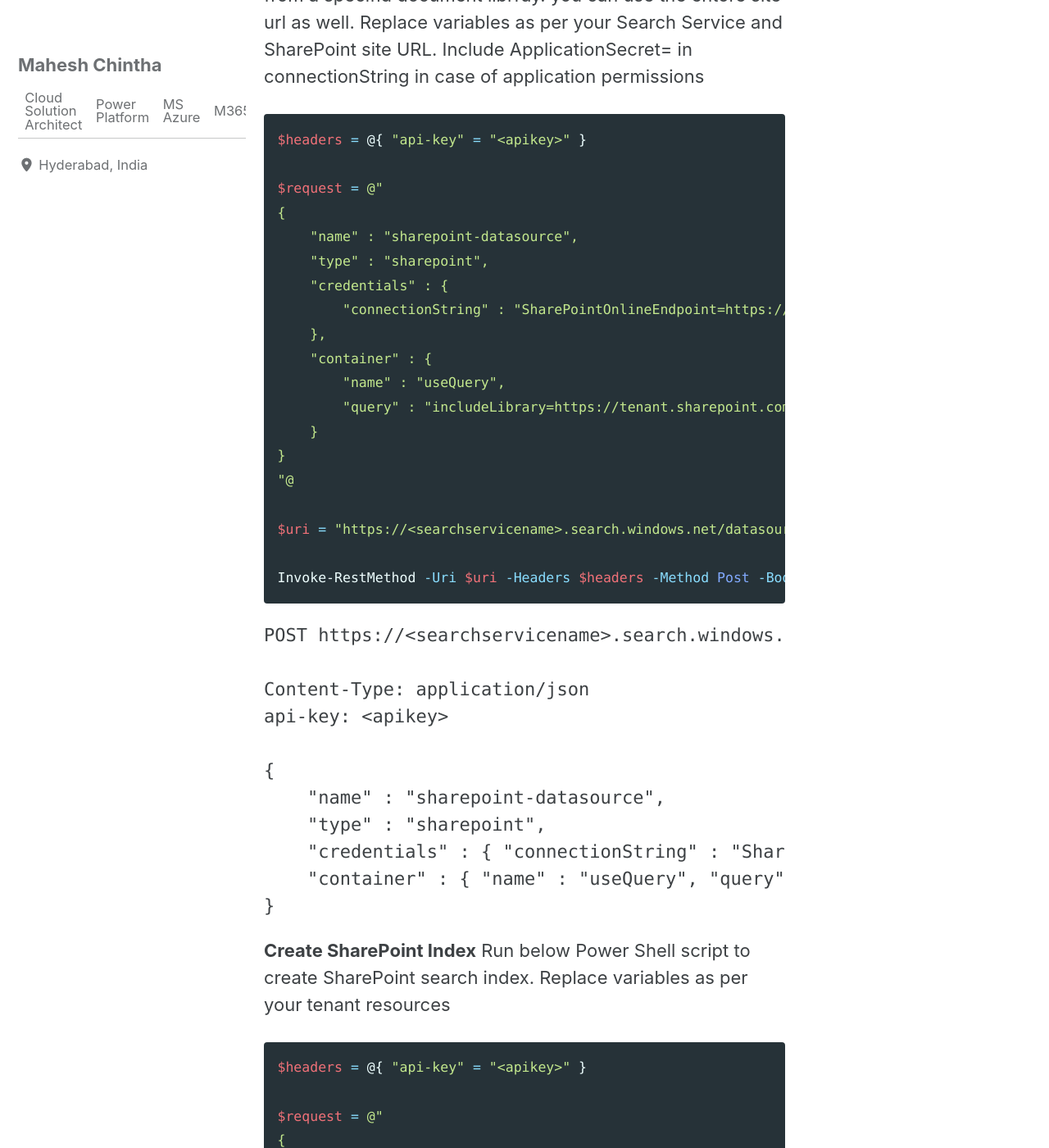
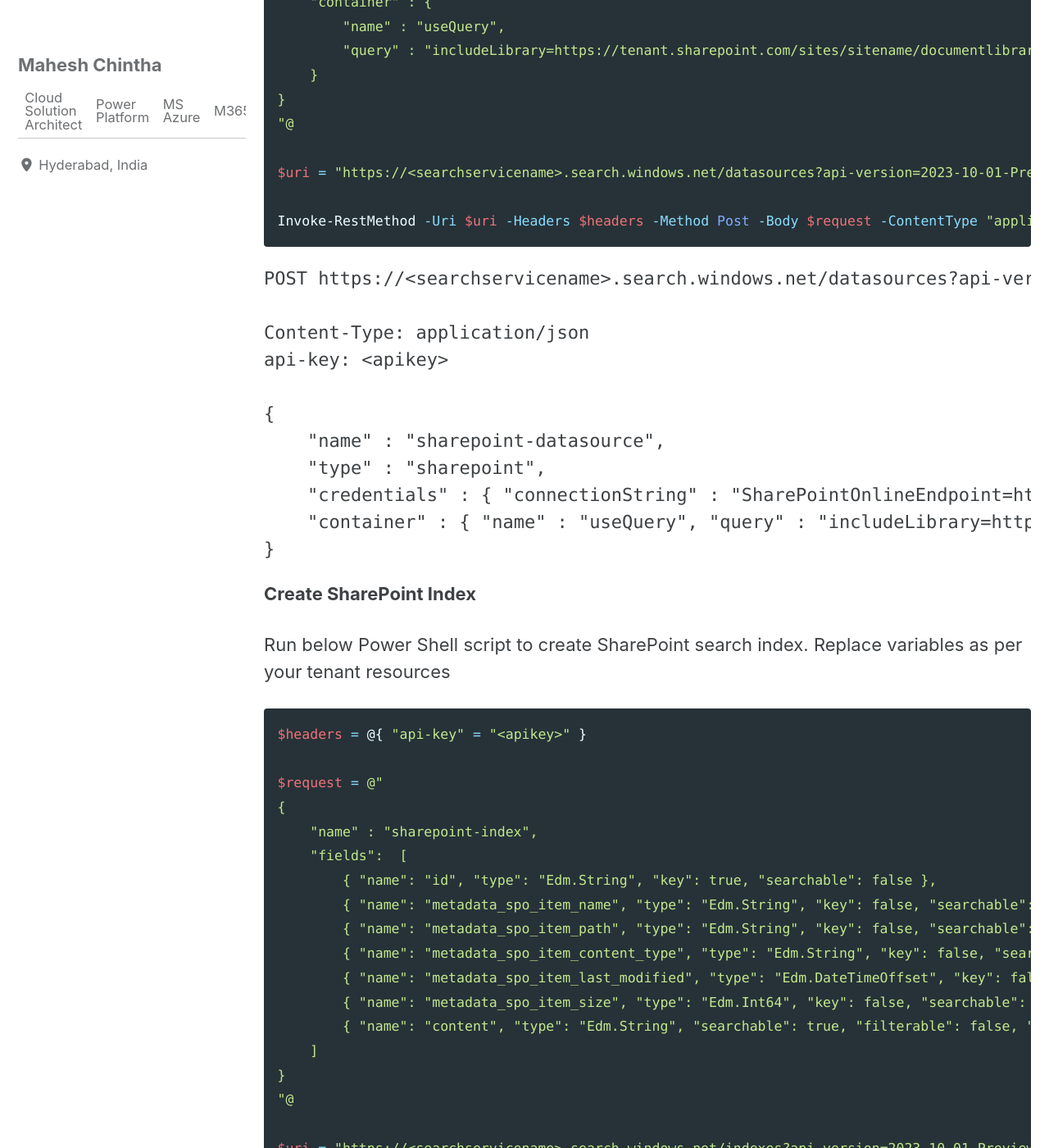
Before and after one commit to chinthamahesh/chinthamahesh.github.io, a Jekyll site: the page built from _posts/2024-06-01-openai-azure-search-with-sharepoint-datasource.md, in a window 1280 px wide and 1400 px high, scrolled down 2262 px. Shown: the whole window at 82% size. Built offline with Jekyll 4.4.1, drawn with Linux system fonts in a browser that asks for light colours; cached includes are drawn as plain includes; some of the changed text lies outside the part shown.

Commit message:
Added a blog

````diff
--- a/_config.yml
+++ b/_config.yml
@@ -317,6 +317,7 @@ defaults:
       type: posts
     values:
       layout: single
+      classes: wide
       author_profile: true
       read_time: true
       comments: # true
--- a/_data/navigation.yml
+++ b/_data/navigation.yml
@@ -3,7 +3,7 @@ main:
   # - title: "Quick-Start Guide"
   #  url: https://mmistakes.github.io/minimal-mistakes/docs/quick-start-guide/
    - title: "About"
-     url: https://mmistakes.github.io/minimal-mistakes/about/
+     url: https://www.chinthamahesh.com
   # - title: "Sample Posts"
   #   url: /year-archive/
   # - title: "Sample Collections"
--- a/_posts/2024-06-01-openai-azure-search-with-sharepoint-datasource.md
+++ b/_posts/2024-06-01-openai-azure-search-with-sharepoint-datasource.md
@@ -36,6 +36,7 @@ Select Authentication blade -> Add a platform -> Select 'Mobile and desktop appl
 Now, we need to create Azure AI Search resource, SharePoint data source, search index and indexer using the REST API or Power Shell as SharePoint data source is not available in the Azure UI. Both PowerShell and Postman scripts ate provided to create each resource. Use either PowerShell or Postman script as per your toolset
 
 **Create Azure AI Search resource**
+
 In Azure Portal, Search for 'AI Search' ->  Create a search service -> Select a Resource Group -> Enter Service Name -> Create
 
 Search service should be created with the URL: https://<searchservicename>.search.windows.net
@@ -84,6 +85,7 @@ api-key: <apikey>
 ```
 
 **Create SharePoint Index**
+
 Run below Power Shell script to create SharePoint search index. Replace variables as per your tenant resources
 
 ```powershell
@@ -130,6 +132,7 @@ api-key: <apikey>
 ```
 
 **Create Search Indexer**
+
 Run below Power Shell script to create search indexer. Replace variables as per your tenant resources. We need to execute the next script within 10 minutes after executing the below script and complete the device login and the indexer script. Indexer script waits until we complete the devicelogin.
 
 ```powershell
@@ -204,6 +207,7 @@ api-key: <apikey>
 ```
 
 **Get Search Indexer Status**
+
 Execute the below script while indexer script awaits to complete tje device login. The below script returns a response with errorMessage and the code to authenticate.
 
 ```powershell
@@ -228,6 +232,7 @@ The Search Indexer will access the SharePoint content as the signed-in user. The
 Now, Search Indexer should be able to index all of the documents the signed in user has access to within the SharePoint document library.
 
 ## Create OpenAI Service ##
+
 Search 'Azure OpenAI' in Azure Portal -> Select Resource group, Name and create a OpenAI resource
 
 Navigate to Azure OpenAI Studio from OpenAI resource
@@ -238,5 +243,6 @@ Select Search type 'Keyword' -> Save and close
 
 Start chatting with your SharePoint data in the Azure Open AI Chat playground
 
-## Deploy to Copilot Studio
+## Deploy to Copilot Studio ##
+
 You can fine tune and test the model and further deploy to Copilot Stuidio from Azure Open AI Chat playgroud and access your copilot from Copilot Studio.
````
